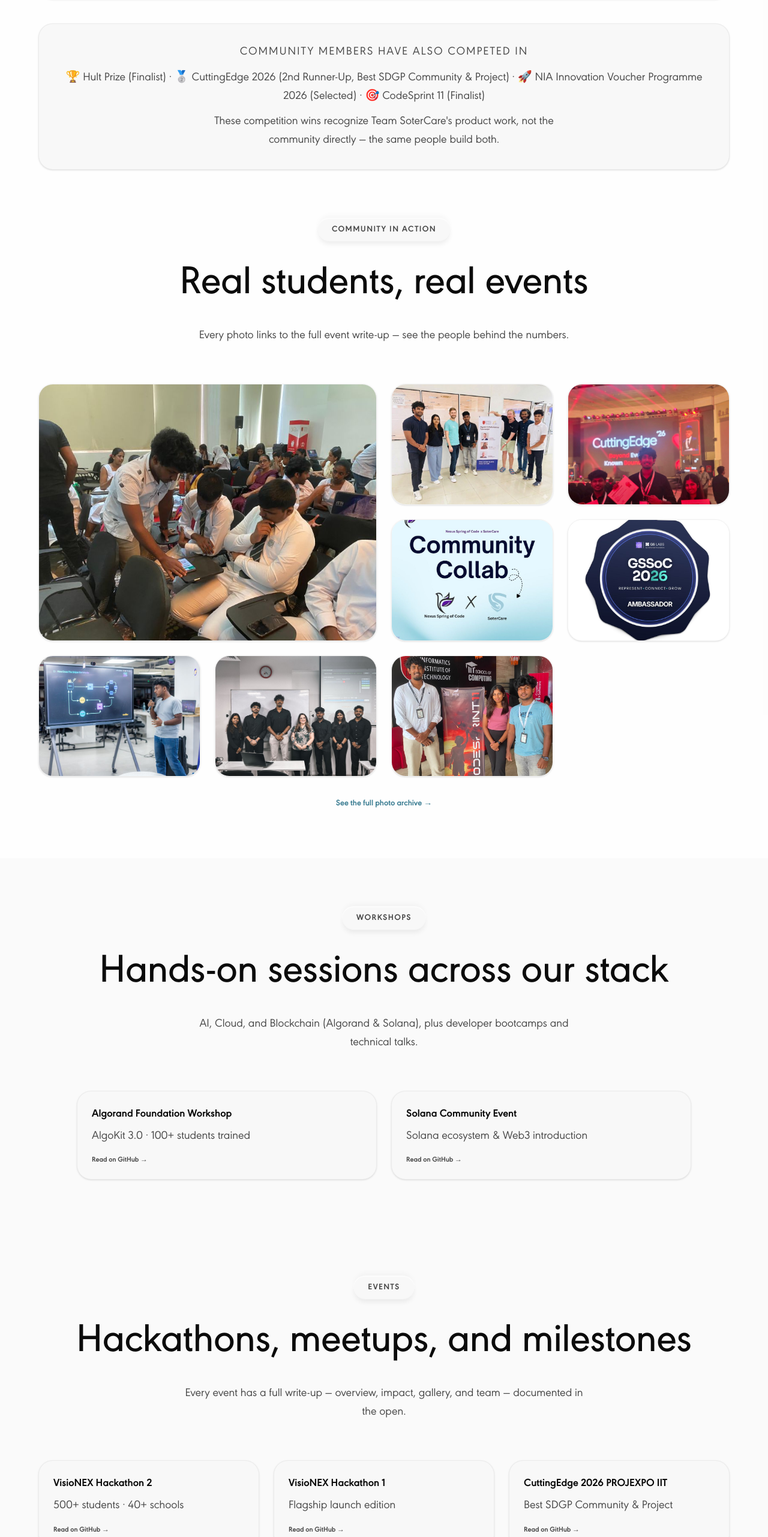
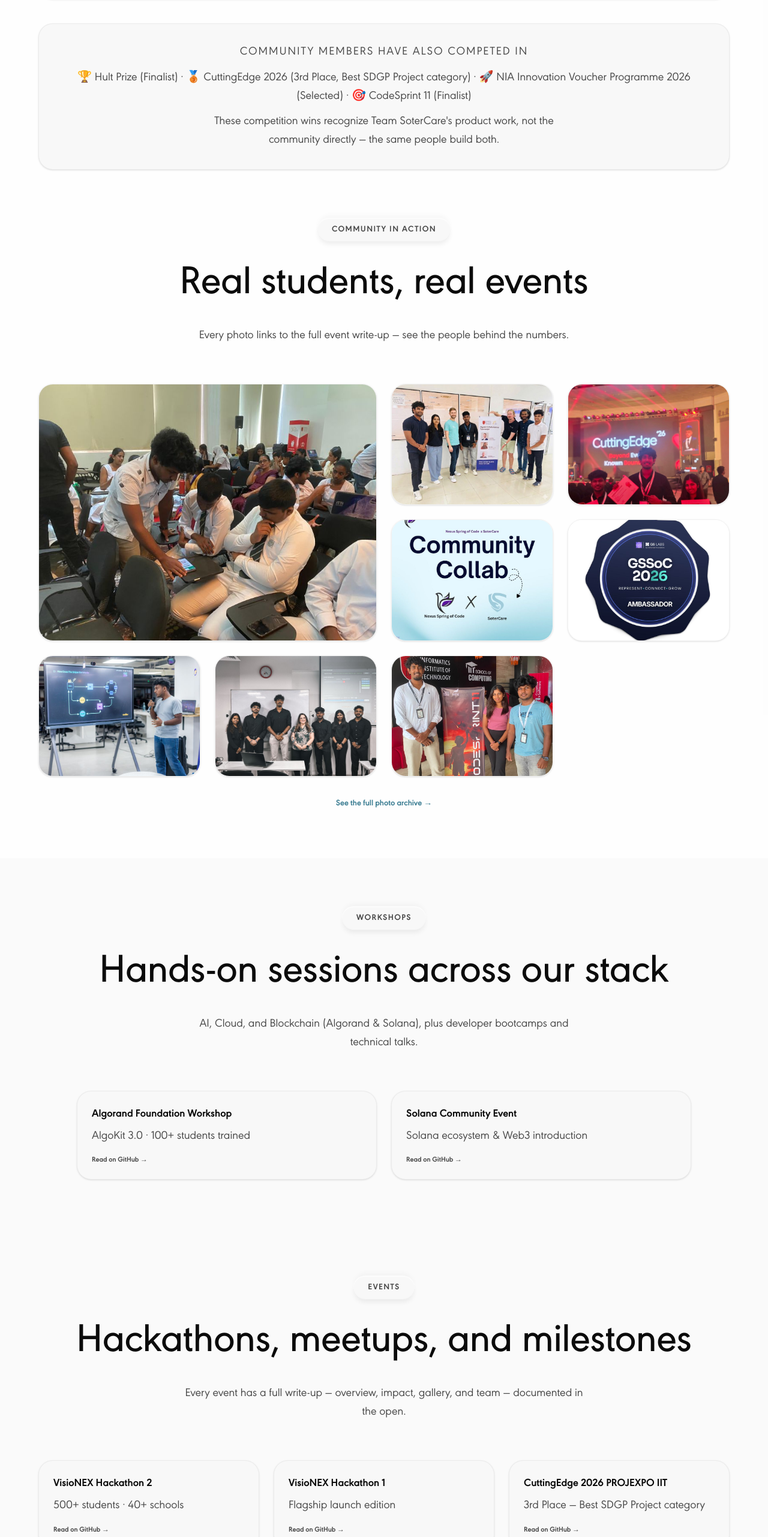
Before and after one commit to SoterCare/web-dev-v2, a Next.js app: page /community in a window 1280 px wide. Shown: the part 3634-6197 px from the top of the page at 60% size. Built offline with nearby package versions, Linux system fonts and the light colour scheme.

Commit message:
Replace boilerplate README and correct CuttingEdge wording
Replaces the create-next-app boilerplate with real documentation:
features, tech stack, structure, how to run, scripts, contributors.
Corrects the CuttingEdge result to the announced 3rd Place in the
Best SDGP Project category.

```diff
--- a/src/app/community/page.tsx
+++ b/src/app/community/page.tsx
@@ -388,8 +388,8 @@ export default function CommunityPage() {
                   Community members have also competed in
                 </p>
                 <p className="text-sm md:text-base text-text leading-relaxed">
-                  🏆 Hult Prize (Finalist) · 🥈 CuttingEdge 2026 (2nd Runner-Up, Best SDGP Community &amp;
-                  Project) · 🚀 NIA Innovation Voucher Programme 2026 (Selected) · 🎯 CodeSprint 11
+                  🏆 Hult Prize (Finalist) · 🥉 CuttingEdge 2026 (3rd Place, Best SDGP Project
+                  category) · 🚀 NIA Innovation Voucher Programme 2026 (Selected) · 🎯 CodeSprint 11
                   (Finalist)
                 </p>
                 <p className="mt-3 text-xs text-text-muted max-w-xl mx-auto">
@@ -482,7 +482,7 @@ export default function CommunityPage() {
               />
               <EventCard
                 title="CuttingEdge 2026 PROJEXPO IIT"
-                result="Best SDGP Community & Project"
+                result="3rd Place — Best SDGP Project category"
                 href={`${COMMUNITY_URL}/blob/main/events/cuttingedge-2026.md`}
               />
               <EventCard
```
Also changed, not shown: 1 other file (tests, documents, lock files or other folders).
